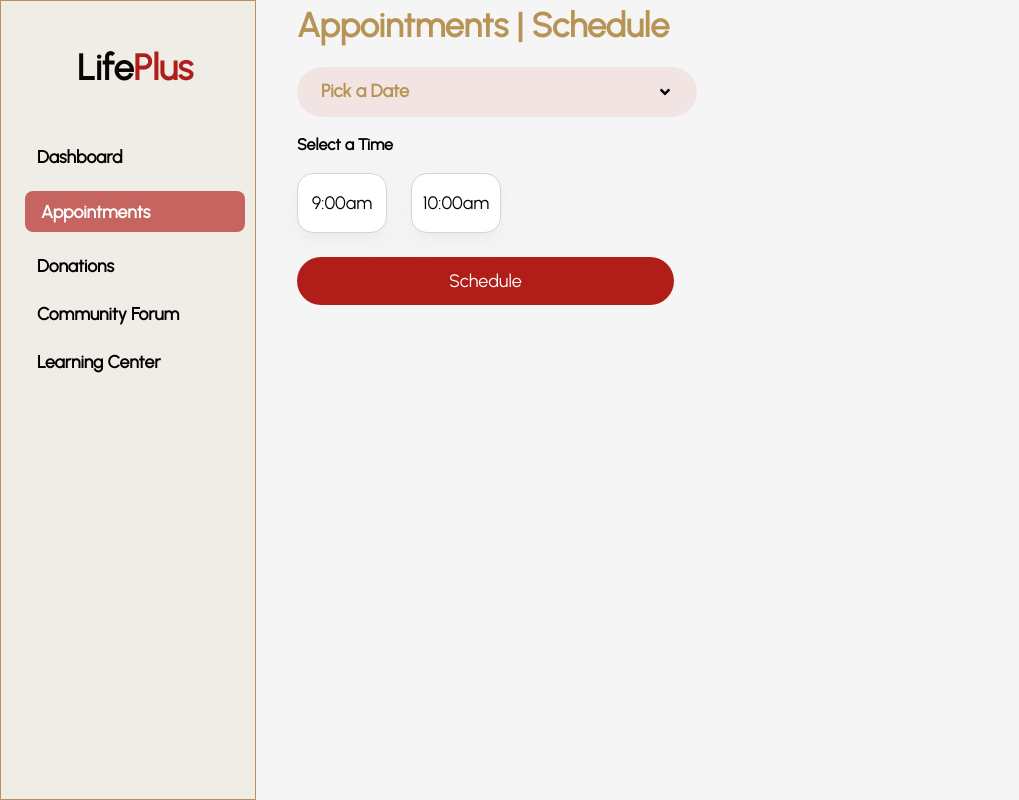
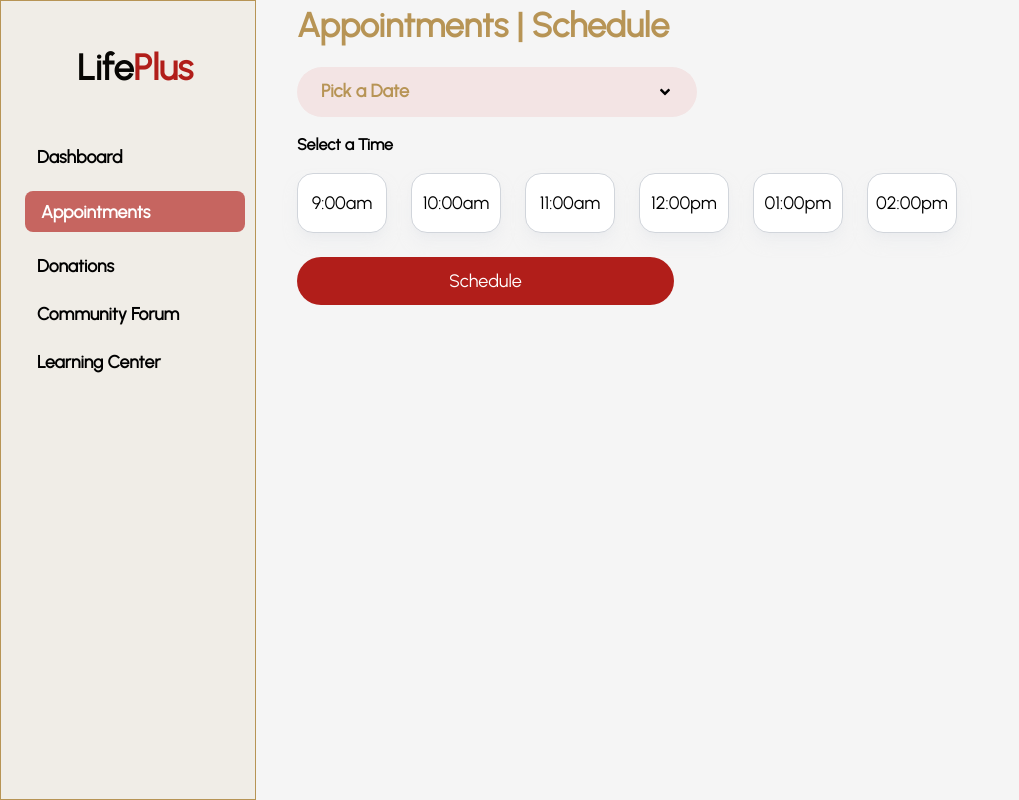
Before and after one commit to oreoluwa212/lifePlus-webapp, a React (Vite) app: page /appointments/schedule in a window 1280 px wide. Shown: the whole page, without its empty margins (0-1019 px from the left). Built offline with nearby package versions, Linux system fonts and the light colour scheme.

Commit message:
feat: Time for schedule  added

```diff
--- a/src/pages/web-App/AppointmentsScheduleDonor.jsx
+++ b/src/pages/web-App/AppointmentsScheduleDonor.jsx
@@ -54,8 +54,15 @@ const AppointmentsScheduleDonor = () => {
           <div className="mt-[50px] lgss:mt-0 text-[34px] text-gold font-semibold px-[5%] mds:px-0 ">
             <h1>Appointments | Schedule</h1>
           </div>
-          <SubmitSchheduleDonor isOpen={isOpen} handleClose={handleCloseModal} />
-          <form onSubmit={handleFormSubmit} onKeyPress={handleFormKeyPress} className="flex flex-col px-[4%] lgss:px-0">
+          <SubmitSchheduleDonor
+            isOpen={isOpen}
+            handleClose={handleCloseModal}
+          />
+          <form
+            onSubmit={handleFormSubmit}
+            onKeyPress={handleFormKeyPress}
+            className="flex flex-col px-[4%] lgss:px-0"
+          >
             <div className="relative flex justify-between items-center bg-[#F3E4E4] mt-4 w-[80%] lgss:w-[400px] h-[50px] px-6 rounded-[32px]">
               <DatePicker
                 selected={selectedDate}
@@ -67,13 +74,16 @@ const AppointmentsScheduleDonor = () => {
                 className="w-full h-full bg-[#F3E4E4] outline-none placeholder:text-gold placeholder:font-semibold placeholder:text-[18px]"
                 open={calendarOpen}
               />
-              <FaAngleDown className="cursor-pointer " onClick={toggleCalendar} />
+              <FaAngleDown
+                className="cursor-pointer "
+                onClick={toggleCalendar}
+              />
             </div>
             <div className="mt-4 flex flex-col">
               <p className="font-semibold">Select a Time</p>
               <div className="flex gap-6 mt-4 text-[18px]">
                 <button
-                type="button"
+                  type="button"
                   className={`h-[60px] w-[90px] rounded-[16px] ${
                     selectedTime === "9:00am" ? "bg-pink-200" : "bg-white"
                   } shadow-lg shadow-gray-200/50 border border-gray-300`}
@@ -82,7 +92,7 @@ const AppointmentsScheduleDonor = () => {
                   9:00am
                 </button>
                 <button
-                type="button"
+                  type="button"
                   className={`h-[60px] w-[90px] rounded-[16px] ${
                     selectedTime === "10:00am" ? "bg-pink-200" : "bg-white"
                   } shadow-lg shadow-gray-200/50 border border-gray-300`}
@@ -90,7 +100,42 @@ const AppointmentsScheduleDonor = () => {
                 >
                   10:00am
                 </button>
-                {/* Repeat for other buttons, updating the time value */}
+                <button
+                  type="button"
+                  className={`h-[60px] w-[90px] rounded-[16px] ${
+                    selectedTime === "11:00am" ? "bg-pink-200" : "bg-white"
+                  } shadow-lg shadow-gray-200/50 border border-gray-300`}
+                  onClick={() => setSelectedTime("11:00am")}
+                >
+                  11:00am
+                </button>
+                <button
+                  type="button"
+                  className={`h-[60px] w-[90px] rounded-[16px] ${
+                    selectedTime === "12:00pm" ? "bg-pink-200" : "bg-white"
+                  } shadow-lg shadow-gray-200/50 border border-gray-300`}
+                  onClick={() => setSelectedTime("12:00pm")}
+                >
+                  12:00pm
+                </button>
+                <button
+                  type="button"
+                  className={`h-[60px] w-[90px] rounded-[16px] ${
+                    selectedTime === "01:00pm" ? "bg-pink-200" : "bg-white"
+                  } shadow-lg shadow-gray-200/50 border border-gray-300`}
+                  onClick={() => setSelectedTime("10:00pm")}
+                >
+                  01:00pm
+                </button>
+                <button
+                  type="button"
+                  className={`h-[60px] w-[90px] rounded-[16px] ${
+                    selectedTime === "02:00pm" ? "bg-pink-200" : "bg-white"
+                  } shadow-lg shadow-gray-200/50 border border-gray-300`}
+                  onClick={() => setSelectedTime("02:00pm")}
+                >
+                  02:00pm
+                </button>
               </div>
               <button
                 type="submit"
```
